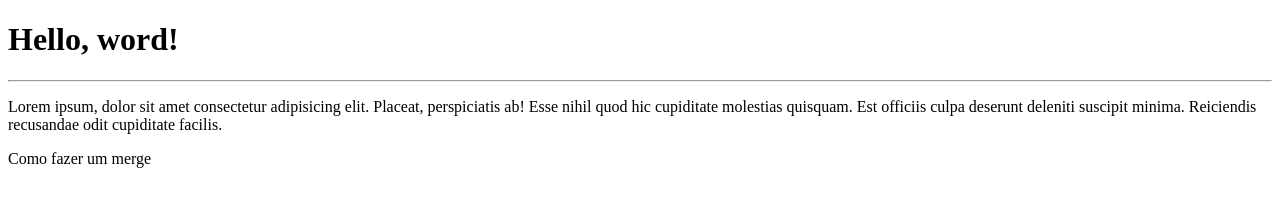
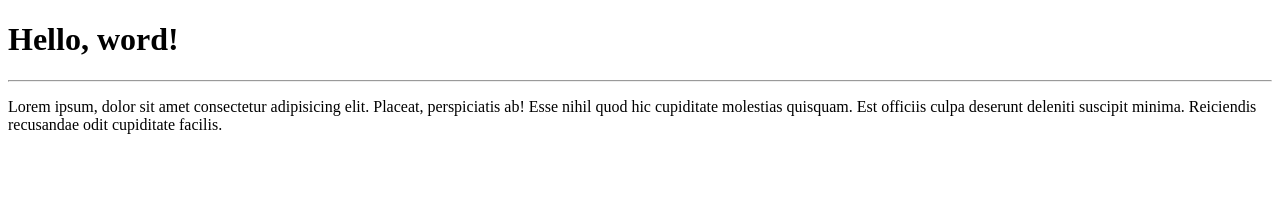
Before and after one commit to TauanLima23/Git, a plain HTML site: page Patch/index.html in a window 1280 px wide. Drawn offline with Linux system fonts and the light colour scheme.

```diff
--- a/Patch/index.html
+++ b/Patch/index.html
@@ -9,6 +9,5 @@
     <h1>Hello, word!</h1>
     <hr>
     <p>Lorem ipsum, dolor sit amet consectetur adipisicing elit. Placeat, perspiciatis ab! Esse nihil quod hic cupiditate molestias quisquam. Est officiis culpa deserunt deleniti suscipit minima. Reiciendis recusandae odit cupiditate facilis.</p>
-    <p>Como fazer um merge</p>
 </body>
 </html>
```
